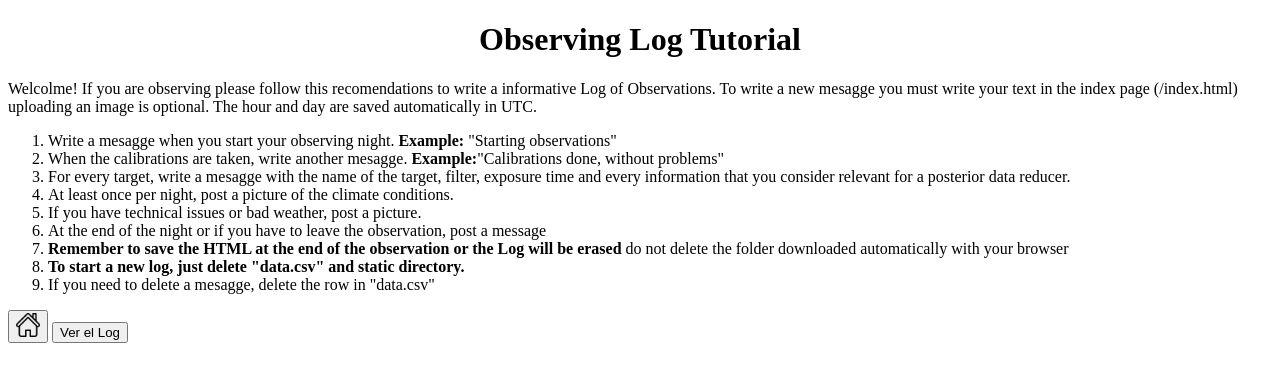
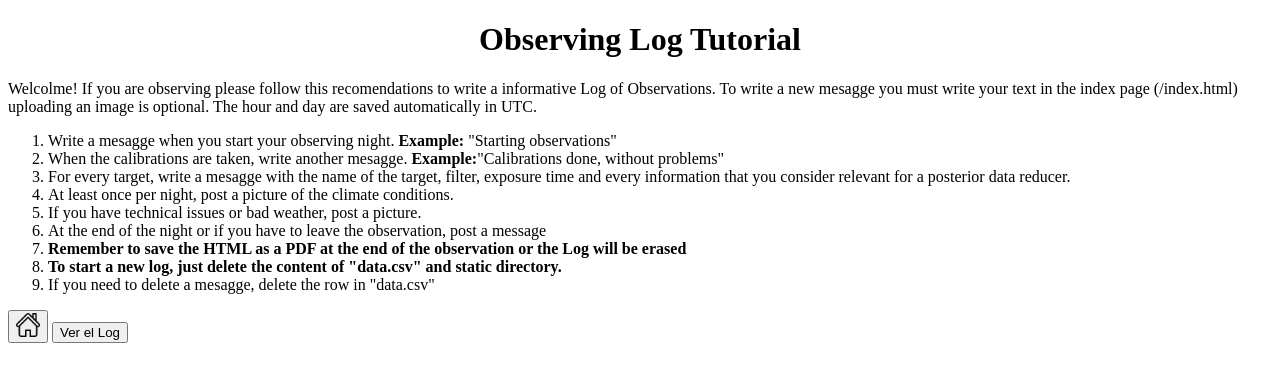
Before and after one commit to vecheto/ObservingLog, a Flask app: page /tutorial in a window 1280 px wide. Shown: the top 382 px of the page. Run offline with Flask 3, Linux system fonts and the light colour scheme.

Commit message:
server updated when no rows, new tutorial

```diff
--- a/server.py
+++ b/server.py
@@ -42,6 +42,8 @@ def upload():
 def data():
     with open('data.csv', 'r') as csvfile:
         data1 = [row for row in csv.reader(csvfile)]
+        if data1 is None:
+            save_image_and_data(None, None)
     return render_template('data.html', data=data1)
 
 @app.route('/tutorial')
--- a/templates/tutorial.html
+++ b/templates/tutorial.html
@@ -29,9 +29,8 @@
         <li>At least once per night, post a picture of the climate conditions.</li>
         <li>If you have technical issues or bad weather, post a picture.</li>
         <li>At the end of the night or if you have to leave the observation, post a message</li>
-        <li><b>Remember to save the HTML at the end of the observation or the Log will be erased</b>
-            do not delete the folder downloaded automatically with your browser</li>
-        <li><b>To start a new log, just delete "data.csv" and static directory.</b></li>
+        <li><b>Remember to save the HTML as a PDF at the end of the observation or the Log will be erased</b></li>
+        <li><b>To start a new log, just delete the content of "data.csv" and static directory.</b></li>
         <li>If you need to delete a mesagge, delete the row in "data.csv"</li>
     </ol>
 
```
